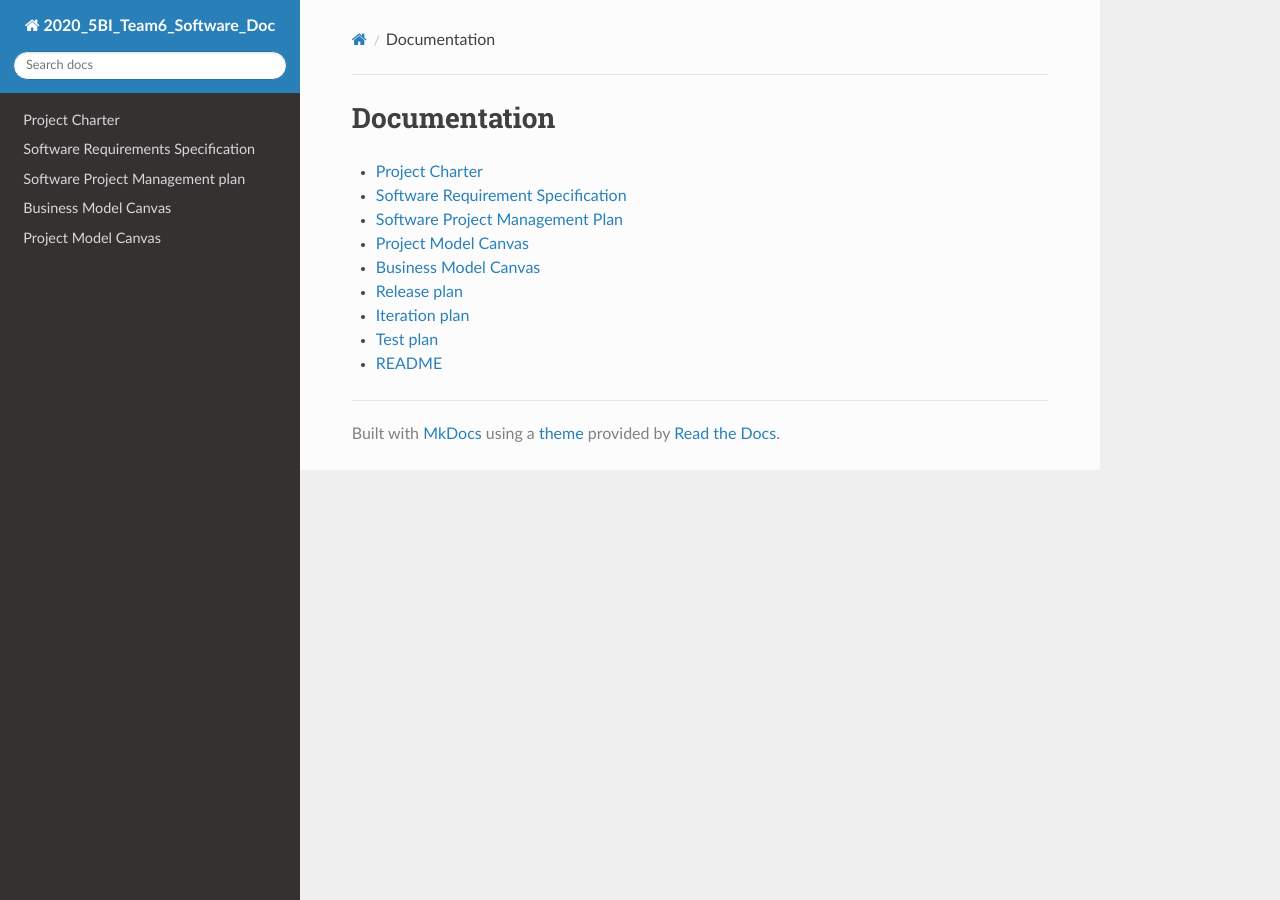
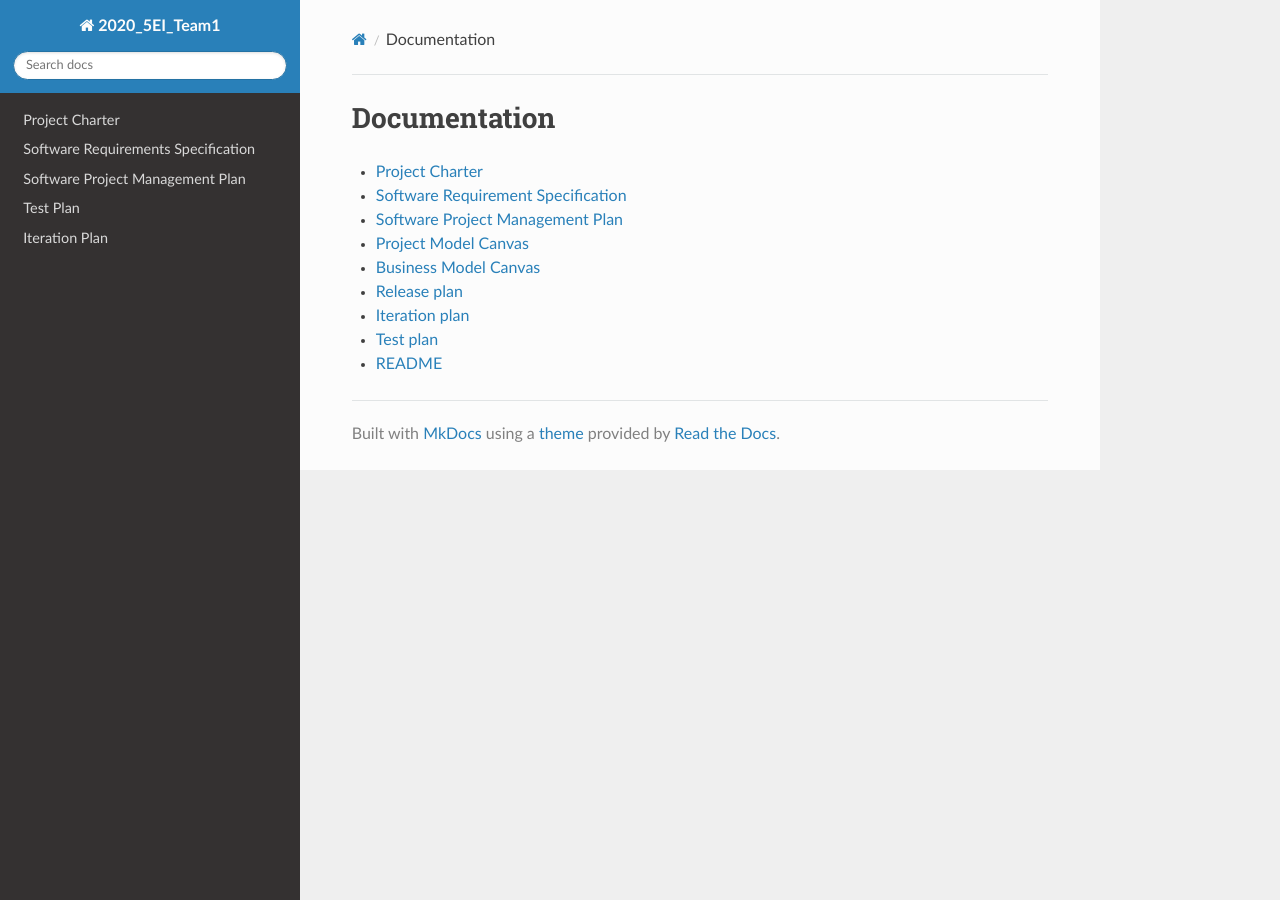
Before and after one commit to teddyedo/2020_5EI_team1_Allari, an MkDocs documentation site: the page built from docs/index.md, in a window 1280 px wide. Built offline with MkDocs 1.6.1, drawn with Linux system fonts in a browser that asks for light colours; nearby versions of some CDN libraries.

Commit message:
Update mkdocs.yml

```diff
--- a/mkdocs.yml
+++ b/mkdocs.yml
@@ -1,10 +1,10 @@
-site_name: 2020_5BI_Team6_Software_Doc
+site_name: 2020_5EI_Team1
 nav:
-    - 'Project Charter': 'Project Charter/index.md'
-    - 'Software Requirements Specification': 'Software Requirements Specification/index.md'
-    - 'Software Project Management plan': 'Software Project Management Plan/index.md'
-    - 'Business Model Canvas': 'Business Model Canvas/index.md'
-    - 'Project Model Canvas': 'Project Model Canvas/index.md'
+    - 'Project Charter': 'Project_Charter.md'
+    - 'Software Requirements Specification': 'SoftwareRequirementsSpecification.md'
+    - 'Software Project Management Plan': 'Software_Project_Management_Plan.md'
+    - 'Test Plan': 'Test_Plan.md'
+    - 'Iteration Plan': 'Iteration_Plan.md'
 
 theme:
     name: readthedocs
```
